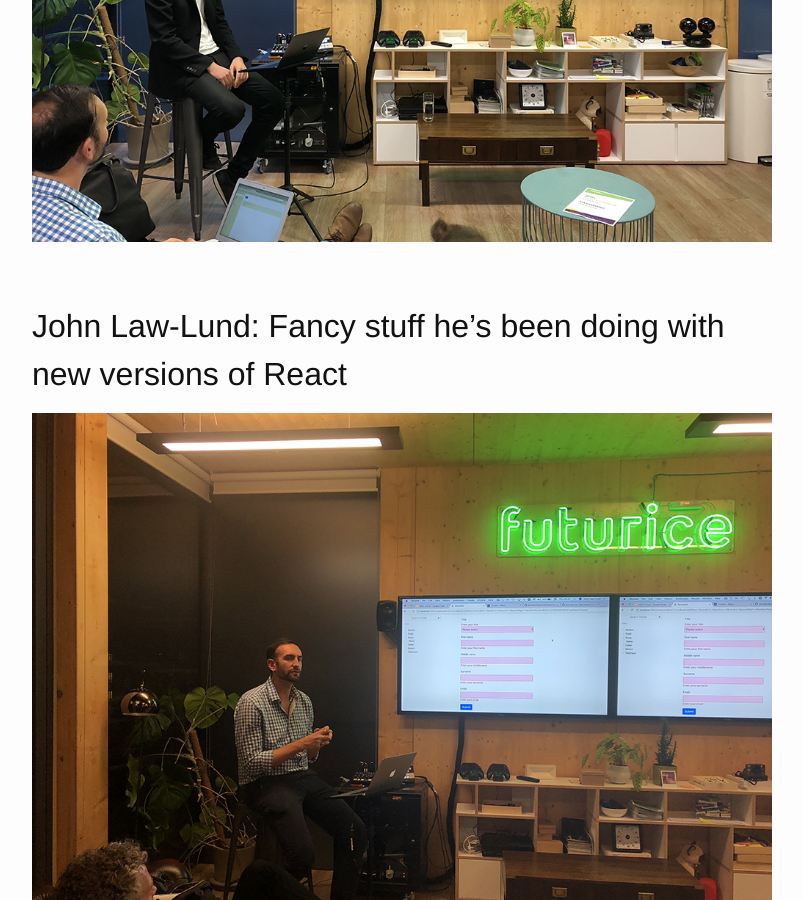
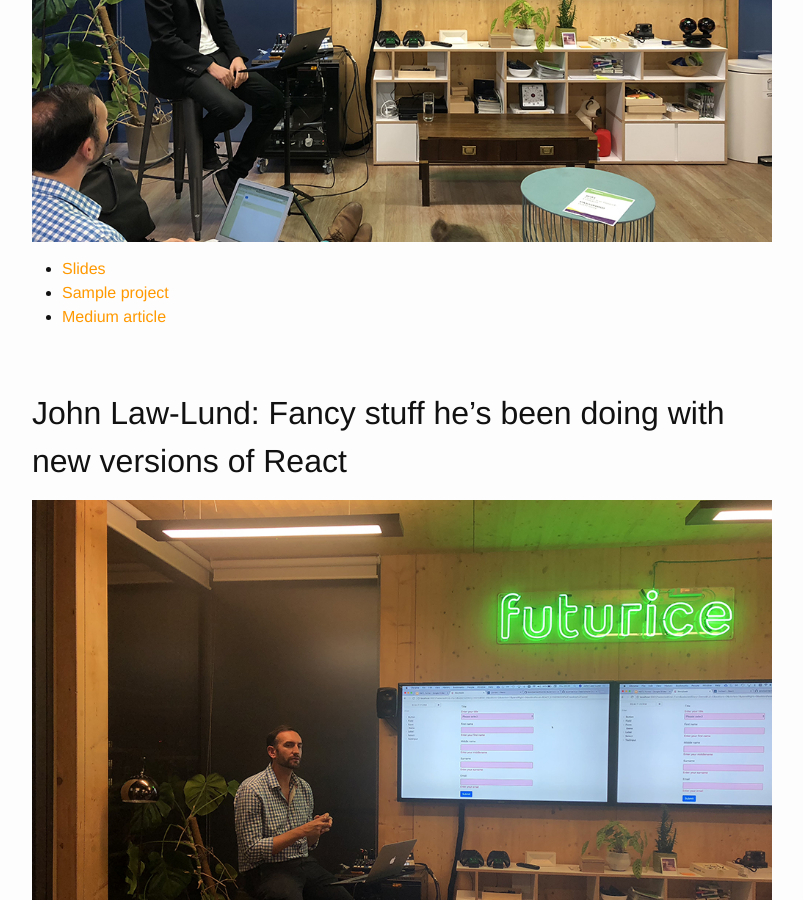
Before and after one commit to hmtl6/hmtl6.github.io, a Jekyll site: the page built from _posts/2018-09-20-the-future-of-rice.md, in a window 1280 px wide and 900 px high, scrolled down 680 px. Shown: the whole window, without its empty margins (238-1041 px from the left). Built offline with Jekyll 4.4.1, drawn with Linux system fonts in a browser that asks for light colours.

Commit message:
Add links for serverless talk

```diff
--- a/_posts/2018-09-20-the-future-of-rice.md
+++ b/_posts/2018-09-20-the-future-of-rice.md
@@ -13,6 +13,10 @@ speakers:
 
 ![Christian Klotz]({{ site.url }}/img/2018-09-20-003.JPG)
 
+- [Slides](https://speakerdeck.com/christianklotz/building-a-processing-pipeline-with-serverless-and-cloudformation)
+- [Sample project](https://github.com/christianklotz/aws-step-functions-iterate-sample)
+- [Medium article](https://medium.com/@christianklotz/c185c2d2608)
+
 ## John Law-Lund: Fancy stuff he's been doing with new versions of React
 
 ![John Law-Lund]({{ site.url }}/img/2018-09-20-004.JPG)
```
